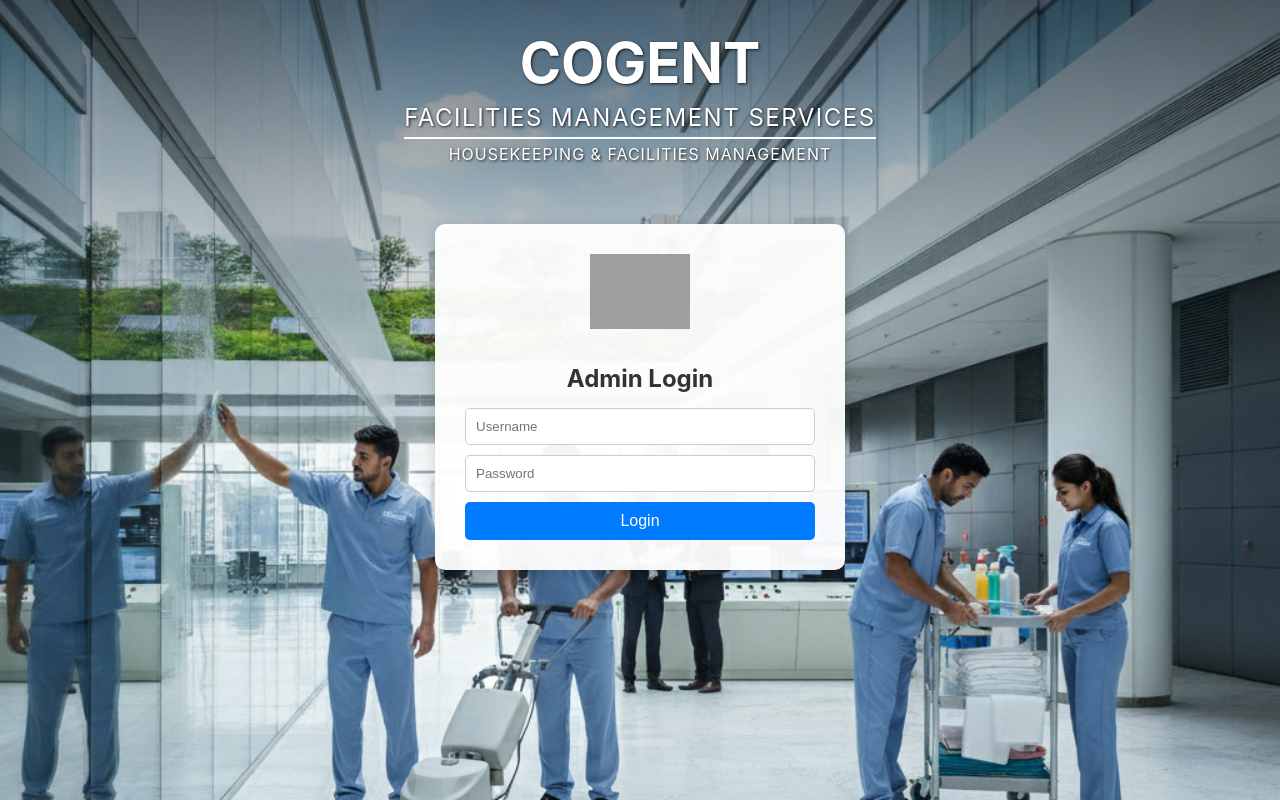
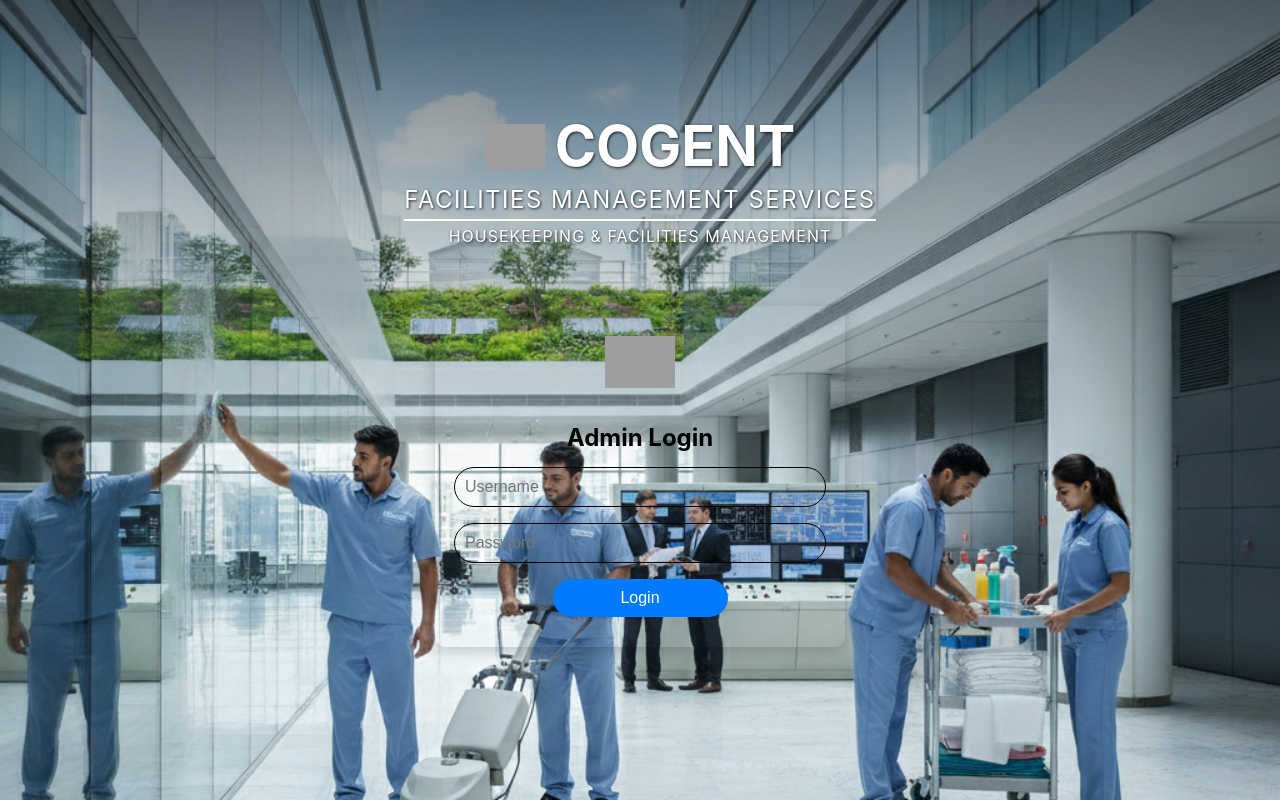
Before and after one commit to sanikachogale1804/HouseKeepeingApplicationReactNativeProject, a React (Create React App) app in the folder admin-panel/: page /admin-panel/dashboard in a window 1280 px wide. Both pictures are taken after a click on the button "Logout". Built offline with nearby package versions, Linux system fonts and the light colour scheme; grey boxes are pictures that could not be loaded.

Commit message:
29-sept-2025

```diff
--- a/admin-panel/src/Components/CSS/Dashboard.css
+++ b/admin-panel/src/Components/CSS/Dashboard.css
@@ -18,6 +18,7 @@
 .dashboard-main h2 {
   color: #2c3e50;
   margin-bottom: 20px;
+  text-align: center;
 }
 
 /* Controls Section */
@@ -237,9 +238,10 @@
 
 .dashboard-topbar {
   display: flex;
-  justify-content: space-between; /* title left, logout right */
+  justify-content: center;
   align-items: center;
   margin-bottom: 20px;
+  background-color: lightblue;
 }
 
 .logout-btn {
@@ -250,6 +252,9 @@
   border-radius: 6px;
   cursor: pointer;
   font-weight: bold;
+  position: absolute;
+  right: 0;
+  margin: 25px;
 }
 
 .logout-btn:hover {
--- a/admin-panel/src/Components/CSS/LoginForm.css
+++ b/admin-panel/src/Components/CSS/LoginForm.css
@@ -32,8 +32,26 @@
   text-shadow: 1px 1px 3px rgba(0, 0, 0, 0.8);
 
   margin-bottom: 60px; /* Increased from 20px to 60px */
-  margin-top: -200px; /* Moves the text block up the screen */
+
+  margin-top: -80px; /* Thoda upar karo, lekin safe value */
+
+
 }
+
+.heading-with-logo {
+  display: flex;
+  align-items: center;
+  justify-content: center;
+  gap: 10px; /* spacing between logo and COGENT */
+  flex-wrap: wrap; /* allow items to move below if screen is too small */
+  text-align: center;
+}
+
+.heading-logo {
+  width: 60px;   /* default size */
+  height: auto;
+}
+
 
 /* Style for H1 (COGENT) */
 .main-heading {
@@ -41,7 +59,10 @@
   font-weight: bold;
   margin: 0;
   line-height: 1.2;
+  color: #fff;
+  text-shadow: 1px 1px 3px rgba(0, 0, 0, 0.8);
 }
+
 .sub-heading {
   font-size: 1.5em;
   font-weight: normal;
@@ -68,7 +89,7 @@
      after the headings block has been pulled up. */
   margin-top: 0;
 
-  background-color: rgba(255, 255, 255, 0.95);
+  background-color: transparent;
   padding: 30px 30px;
   border-radius: 10px;
   box-shadow: 0 4px 15px rgba(0, 0, 0, 0.2);
@@ -80,31 +101,33 @@
 }
 .login-logo {
   /* Assuming this logo is the image inside the login card */
-  width: 100px;
+  width: 70px;
   margin-bottom: 15px;
 }
 
 h2 {
   margin-bottom: 15px;
-  color: #333;
+  color: black;
 }
 
 .login-input {
-  width: 100%;
+width: 100%;
   padding: 10px;
-  margin-bottom: 10px;
-  border: 1px solid #ccc;
-  border-radius: 5px;
-  box-sizing: border-box;
+  margin-bottom: 1rem;
+  border-radius: 20px;
+  border: 1px solid #0a0101;
+  font-size: 16px;
+  background-color: transparent;
+  color: black;
 }
 
 .login-btn {
-  width: 100%;
+ width: 50%;
   padding: 10px;
   background-color: #007bff;
   color: white;
   border: none;
-  border-radius: 5px;
+  border-radius: 20px;
   cursor: pointer;
   font-size: 16px;
   transition: background-color 0.3s ease;
@@ -113,3 +136,45 @@
 .login-btn:hover {
   background-color: #0056b3;
 }
+
+
+/* When screen is smaller than 768px (tablet/laptop) */
+@media (max-width: 768px) {
+  .heading-with-logo {
+    flex-direction: column; /* stack logo above COGENT */
+    gap: 5px;
+  }
+
+  .heading-logo {
+    width: 50px; /* make logo smaller */
+  }
+
+  .main-heading {
+    font-size: 2.5em; /* reduce font size */
+  }
+}
+
+/* When screen is very small (mobile) */
+@media (max-width: 480px) {
+  .heading-logo {
+    width: 40px;
+  }
+
+  .main-heading {
+    font-size: 2em;
+  }
+
+  .sub-heading {
+    font-size: 1.2em;
+  }
+
+  .sub-heading-small {
+    font-size: 0.9em;
+  }
+}
+
+@media (max-height: 800px) {
+  .custom-headings {
+    margin-top: -40px; /* Chhoti screen/laptop ke liye aur kam shift */
+  }
+}
--- a/admin-panel/src/Components/Users/Dashboard.jsx
+++ b/admin-panel/src/Components/Users/Dashboard.jsx
@@ -87,7 +87,7 @@
       {/* Main Dashboard */}
       <div className="dashboard-main">
         <div className="dashboard-topbar">
-          <h2>All Floor Images</h2>
+          <h2>Dashboard</h2>
           <button className="logout-btn" onClick={handleLogout}>
             Logout
           </button>
--- a/admin-panel/src/Components/Users/LoginForm.jsx
+++ b/admin-panel/src/Components/Users/LoginForm.jsx
@@ -38,13 +38,16 @@
     <div className="login-container">
       {/* Use a clean background image without the text for this setup */}
       {/* Container for the custom headings */}
+
       <div className="custom-headings">
-        <h1 className="main-heading">
-          COGENT
-        </h1>
+        <div className="heading-with-logo">
+          <img src={logo} alt="Logo" className="heading-logo" />
+          <h1 className="main-heading">COGENT</h1>
+        </div>
         <h3 className="sub-heading">FACILITIES MANAGEMENT SERVICES </h3>
         <h4 className="sub-heading-small">HOUSEKEEPING & FACILITIES MANAGEMENT</h4>
       </div>
+
 
       <div className="login-card">
         <img src={logo} alt="Logo" className="login-logo" />
```
